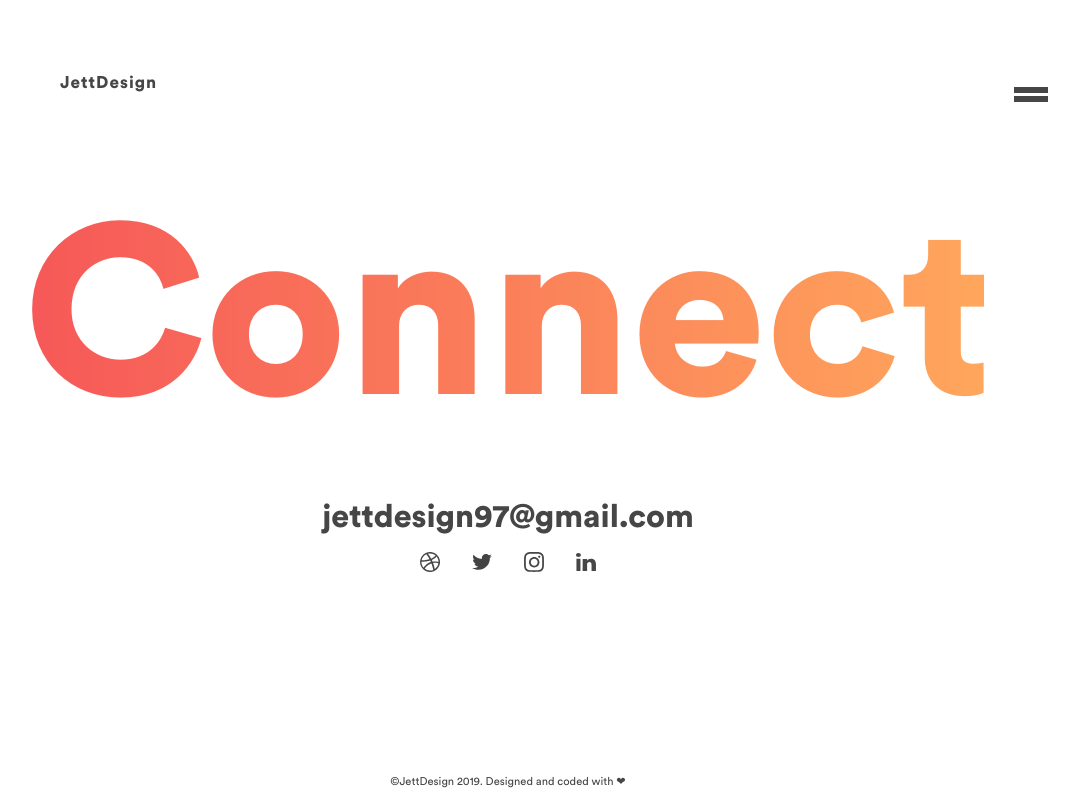
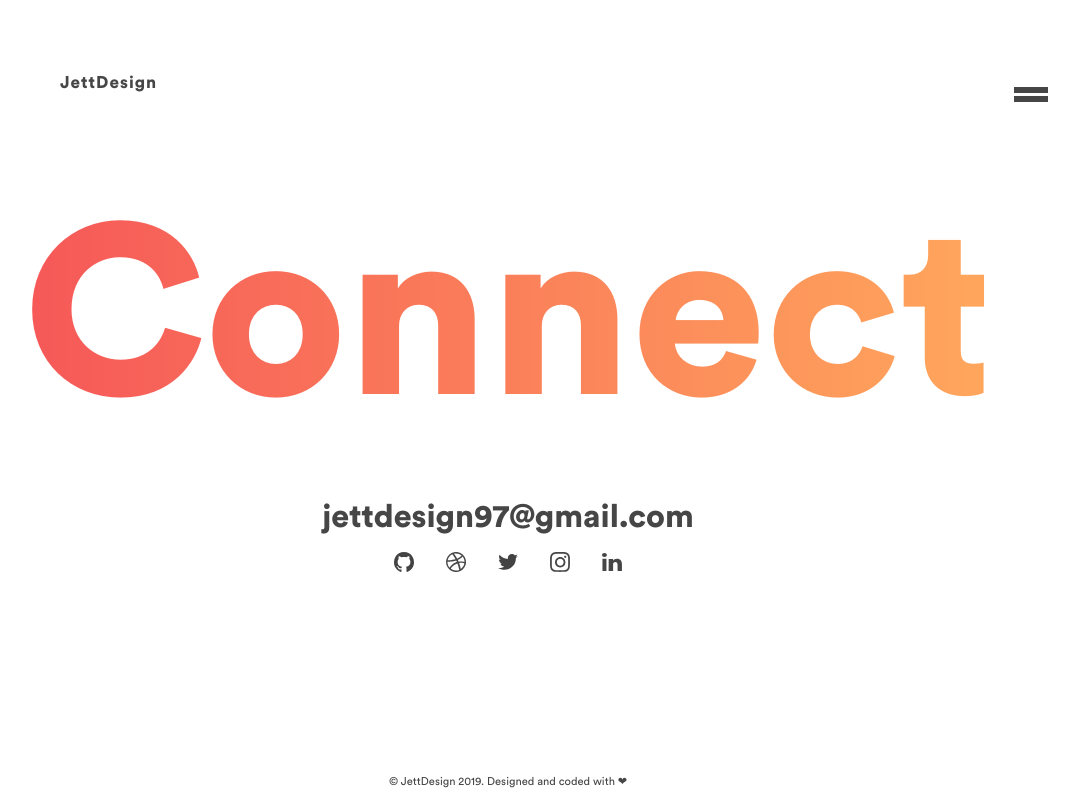
Before and after one commit to jettdesign/JettDesign.co, a plain HTML site: page contact.html in a window 1280 px wide. Shown: the whole page, without its empty margins (132-1211 px from the left). Drawn offline with Linux system fonts and the light colour scheme.

```diff
--- a/contact.html
+++ b/contact.html
@@ -58,6 +58,12 @@
                     </a>
                 </div>-->
 
+                <!--Github SVG -->
+                <div class="dribbble-svg">
+                    <a href="https://github.com/jettdesign" target="_blank"><img src="images/github.svg"></a>
+                </div>
+
+
                 <!--Dribbble SVG -->
                 <div class="dribbble-svg">
                     <a href="https://dribbble.com/jettdesign" target="_blank"><img src="images/dribbble.svg"></a>
@@ -85,7 +91,7 @@
     </main>
 
     <footer>
-        <p>&copy;JettDesign 2019. Designed and coded with ❤</p>
+        <p>&copy; JettDesign 2019. Designed and coded with ❤</p>
     </footer>
     <script src="js/script.js"></script>
 </body>
```
